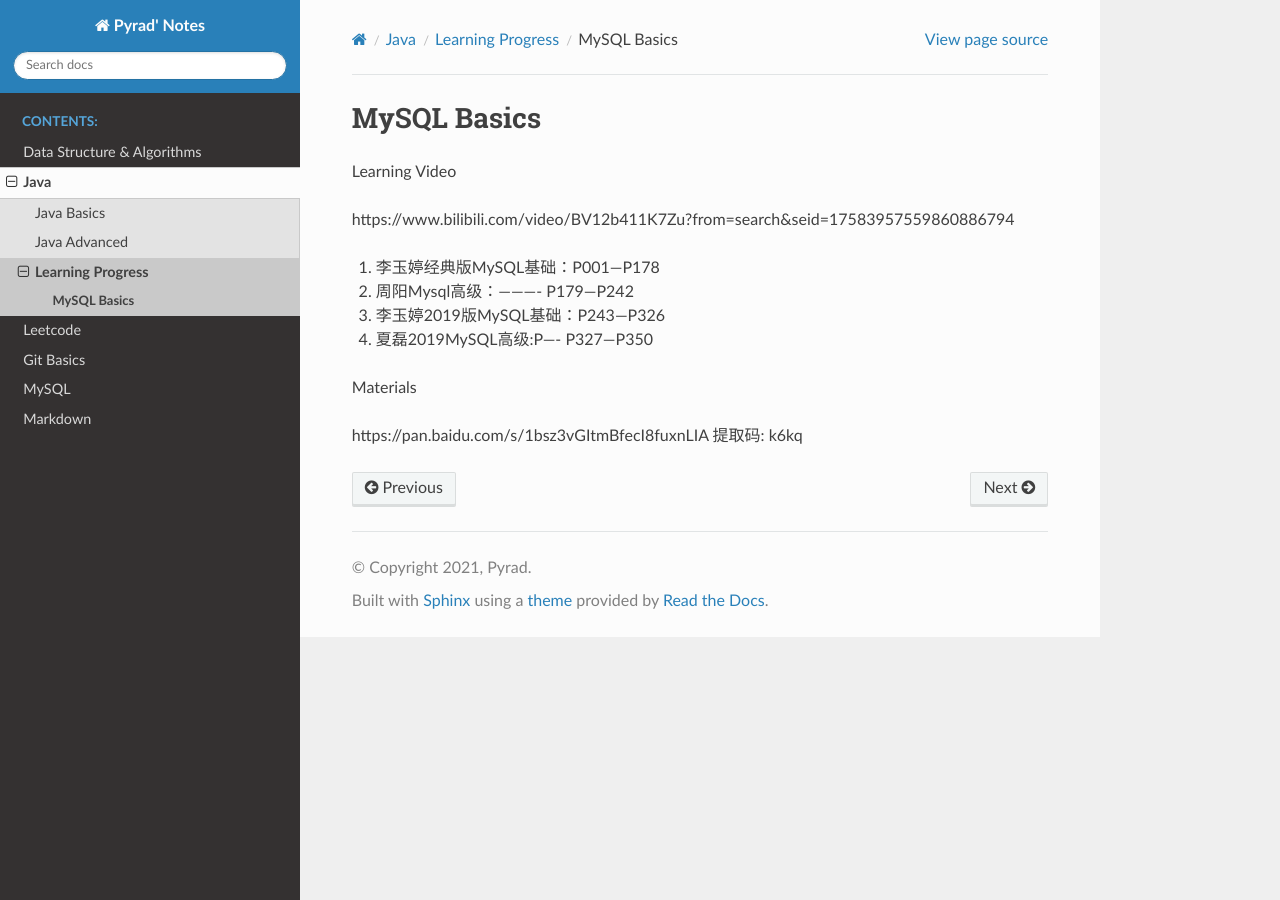
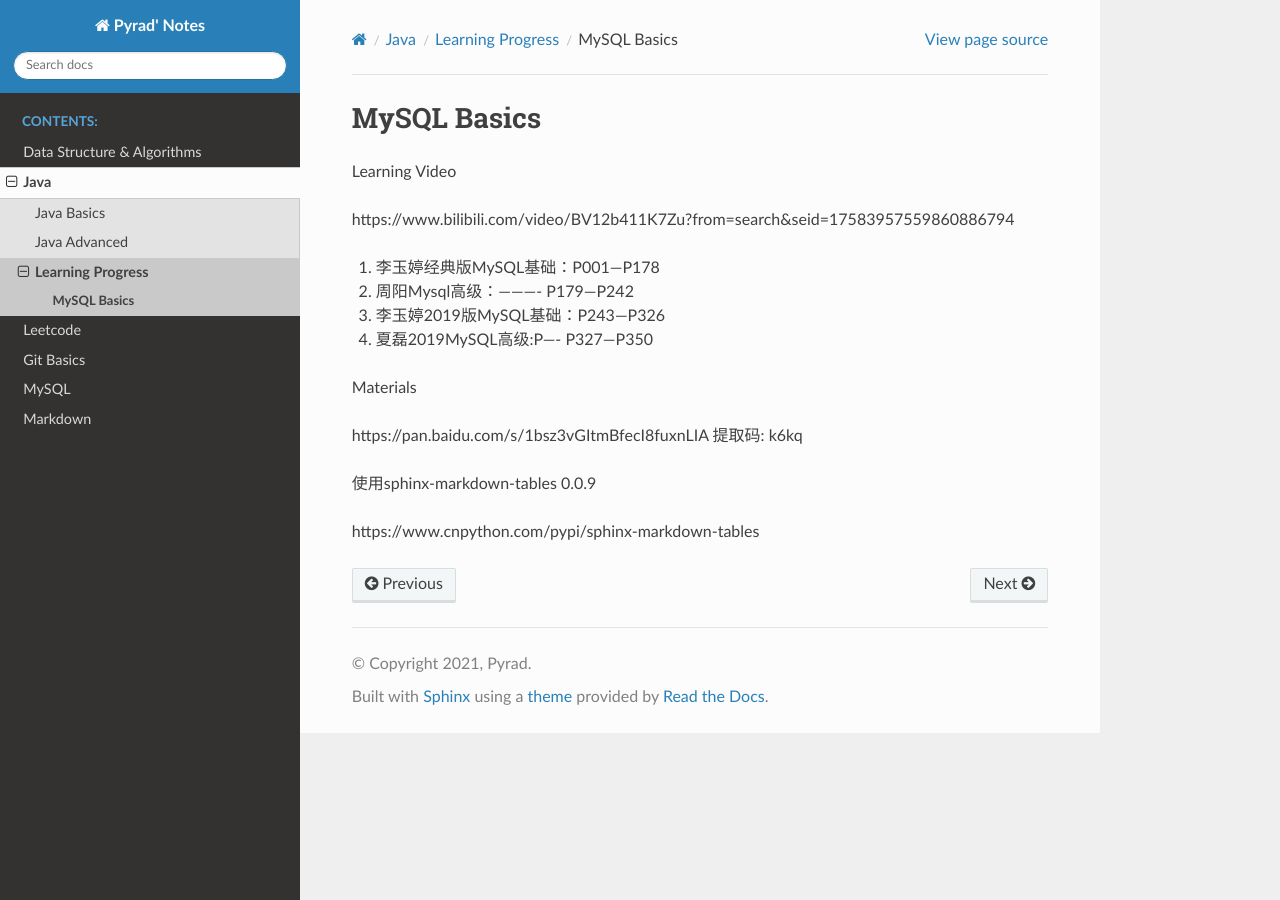
Before and after one commit to Pyrad/pyradnotes, a Sphinx documentation site: the page built from source/Java/Progress/progress.md, in a window 1280 px wide. Built offline with Sphinx 7.4.7 and the Read the Docs theme 2.0.0, drawn with Linux system fonts in a browser that asks for light colours; pages that are not in the unit, such as notebooks, are missing from menus.

Commit message:
Add one comment

```diff
--- a/source/Java/Progress/progress.md
+++ b/source/Java/Progress/progress.md
@@ -16,3 +16,11 @@ https://www.bilibili.com/video/BV12b411K7Zu?from=search&seid=1758395755986088679
 Materials
 
 https://pan.baidu.com/s/1bsz3vGItmBfecI8fuxnLIA 提取码: k6kq
+
+
+
+
+
+使用sphinx-markdown-tables 0.0.9
+
+https://www.cnpython.com/pypi/sphinx-markdown-tables
```
